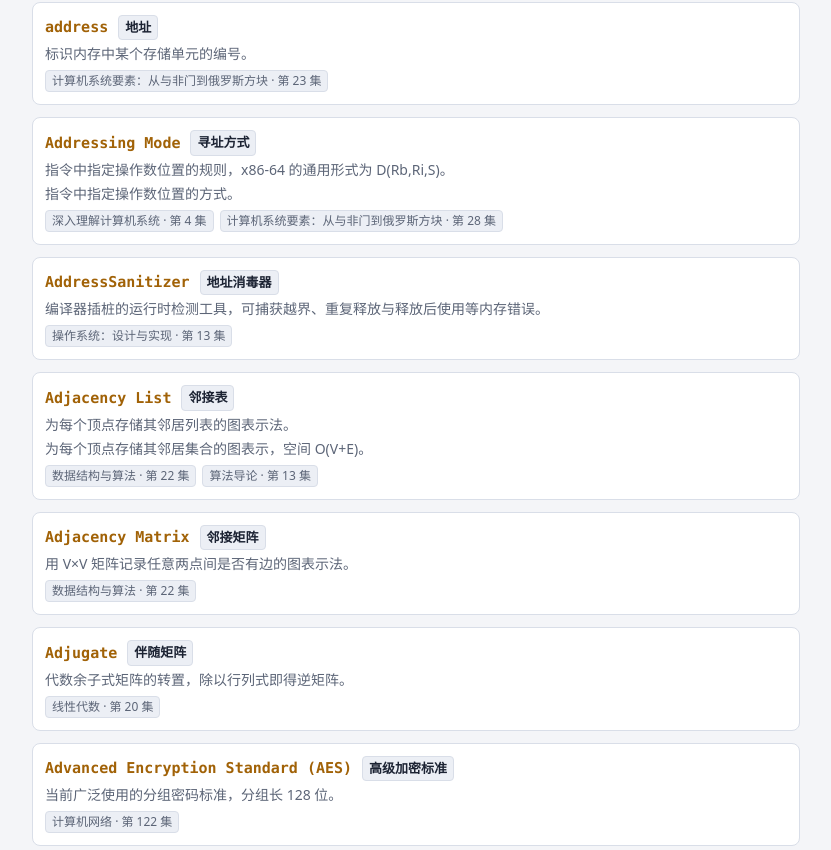
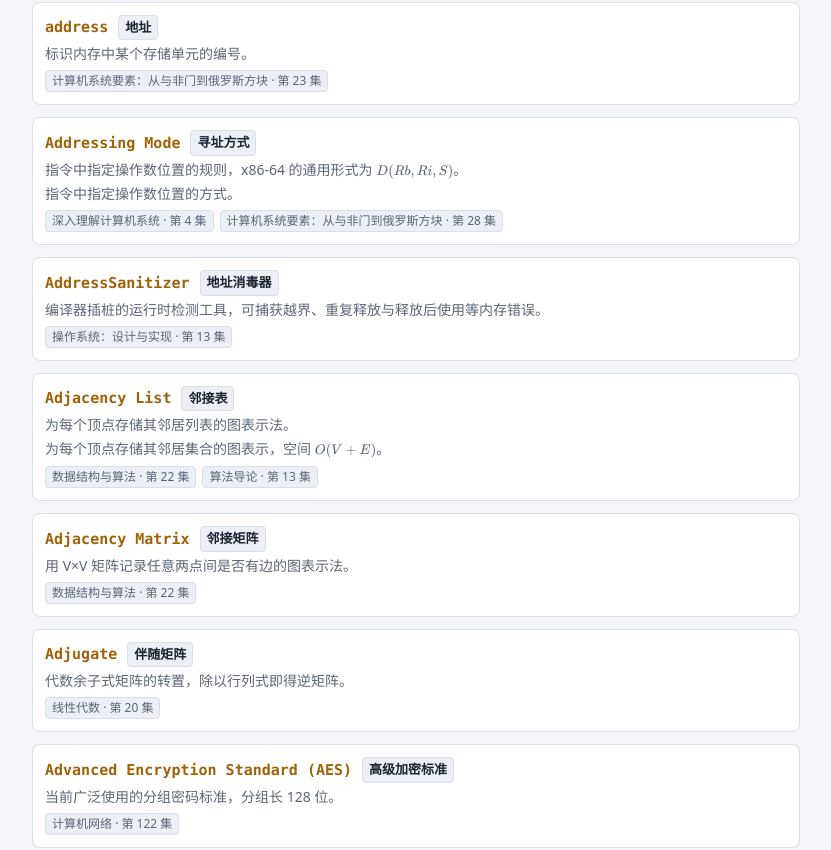
Before and after one commit to zzxzzk115/bixuetang, a Next.js app: page /glossary in a window 1280 px wide. Shown: the part 4480-5330 px from the top of the page, without its empty margins (224-1055 px from the left). Built offline with nearby package versions, Linux system fonts and the light colour scheme; no server answers.

Commit message:
知识点正文支持行内数学公式混排

```diff
--- a/src/app/courses/[id]/page.tsx
+++ b/src/app/courses/[id]/page.tsx
@@ -4,6 +4,7 @@ import { AnalysisPanel } from "@/components/analysis-panel";
 import { LevelBadge, SubjectBadge } from "@/components/badges";
 import { EmbedPlayer } from "@/components/embed-player";
 import { renderLatex } from "@/lib/math/render-latex";
+import { renderMathText } from "@/lib/math/render-math-text";
 import { EpisodeList } from "@/components/episode-list";
 import { StatusButtons } from "@/components/status-buttons";
 import { getCurrentUser } from "@/lib/auth/session";
@@ -56,8 +57,20 @@ export default async function CoursePage({
   // 公式在服务端排版好再传下去——KaTeX 因此不会进客户端包，
   // 课程页只需要多加载 KaTeX 的 CSS 与字体
   const formulaHtml: Record<string, string> = {};
+  const richTextHtml: Record<string, string> = {};
+  const addRichText = (text: string | undefined) => {
+    if (text && !richTextHtml[text]) richTextHtml[text] = renderMathText(text);
+  };
+  addRichText(course.description);
+  addRichText(analysis?.overview);
   for (const ep of analysis?.episodes ?? []) {
+    addRichText(ep.summary);
+    addRichText(
+      ep.summary.length > 48 ? ep.summary.slice(0, 48) + "…" : ep.summary,
+    );
     for (const kp of ep.keyPoints) {
+      addRichText(kp.title);
+      addRichText(kp.detail);
       if (!kp.formula || formulaHtml[kp.formula]) continue;
       const html = renderLatex(kp.formula);
       if (html) formulaHtml[kp.formula] = html;
@@ -87,7 +100,12 @@ export default async function CoursePage({
 
         {course.description && (
           <p className="mt-4 whitespace-pre-line text-sm leading-relaxed text-muted">
-            {course.description}
+            <span
+              className="analysis-rich-text"
+              dangerouslySetInnerHTML={{
+                __html: richTextHtml[course.description],
+              }}
+            />
           </p>
         )}
 
@@ -109,6 +127,7 @@ export default async function CoursePage({
             analysis={analysis}
             episodes={course.episodes}
             formulaHtml={formulaHtml}
+            richTextHtml={richTextHtml}
           />
         )}
       </div>
--- a/src/app/globals.css
+++ b/src/app/globals.css
@@ -66,6 +66,29 @@ math-field {
   --placeholder-color: var(--muted);
 }
 
+/* Chinese prose and KaTeX share the same baseline in summaries and glossary entries. */
+.analysis-rich-text .analysis-inline-math {
+  display: inline;
+  white-space: nowrap;
+}
+
+.analysis-rich-text .analysis-inline-math .katex {
+  font-size: 1em;
+}
+
+.analysis-rich-text .analysis-display-math {
+  display: block;
+  max-width: 100%;
+  margin: 0.5rem 0;
+  overflow-x: auto;
+  overflow-y: hidden;
+}
+
+.analysis-rich-text .katex-display {
+  margin: 0;
+  text-align: left;
+}
+
 /* XP 飘字动画 */
 @keyframes float-up {
   0% {
--- a/src/app/glossary/page.tsx
+++ b/src/app/glossary/page.tsx
@@ -1,5 +1,6 @@
 import Link from "next/link";
 import { getContent } from "@/lib/content/load";
+import { renderMathText } from "@/lib/math/render-math-text";
 
 export const metadata = { title: "术语对照表" };
 
@@ -134,9 +135,11 @@ export default async function GlossaryPage({
                       )}
                     </dt>
                     {e.definitions.map((d, i) => (
-                      <dd key={i} className="mt-1 text-sm text-muted">
-                        {d}
-                      </dd>
+                      <dd
+                        key={i}
+                        className="analysis-rich-text mt-1 text-sm text-muted"
+                        dangerouslySetInnerHTML={{ __html: renderMathText(d) }}
+                      />
                     ))}
                     <dd className="mt-1.5 flex flex-wrap gap-1.5">
                       {e.sources.map((s) => (
--- a/src/components/analysis-panel.tsx
+++ b/src/components/analysis-panel.tsx
@@ -11,15 +11,36 @@ function fmtTime(t: number): string {
   return `${m}:${String(s).padStart(2, "0")}`;
 }
 
+function RichText({
+  text,
+  html,
+}: {
+  text: string;
+  html: Record<string, string>;
+}) {
+  const rendered = html[text];
+  return rendered ? (
+    <span
+      className="analysis-rich-text"
+      dangerouslySetInnerHTML={{ __html: rendered }}
+    />
+  ) : (
+    text
+  );
+}
+
 export function AnalysisPanel({
   analysis,
   episodes,
   formulaHtml,
+  richTextHtml,
 }: {
   analysis: CourseAnalysis;
   episodes: Episode[];
   /** 服务端用 KaTeX 预渲染好的公式：原始 LaTeX → HTML。渲染失败的不会进这张表 */
   formulaHtml: Record<string, string>;
+  /** Escaped prose with server-rendered inline KaTeX fragments. */
+  richTextHtml: Record<string, string>;
 }) {
   const [openEp, setOpenEp] = useState<number | null>(null);
   const bvidOf = (n: number) => episodes.find((e) => e.n === n)?.bvid;
@@ -39,13 +60,17 @@ export function AnalysisPanel({
 
       {analysis.overview && (
         <p className="border-b border-edge px-4 py-3 text-sm leading-relaxed text-muted">
-          {analysis.overview}
+          <RichText text={analysis.overview} html={richTextHtml} />
         </p>
       )}
 
       <ul className="divide-y divide-edge">
         {analysis.episodes.map((ep) => {
           const open = openEp === ep.n;
+          const preview =
+            ep.summary.length > 48
+              ? ep.summary.slice(0, 48) + "…"
+              : ep.summary;
           return (
             <li key={ep.n}>
               <button
@@ -54,15 +79,15 @@ export function AnalysisPanel({
               >
                 <span>
                   <span className="mr-2 text-muted">#{ep.n}</span>
-                  {ep.summary.length > 48
-                    ? ep.summary.slice(0, 48) + "…"
-                    : ep.summary}
+                  <RichText text={preview} html={richTextHtml} />
                 </span>
                 <span className="shrink-0 text-muted">{open ? "▾" : "▸"}</span>
               </button>
               {open && (
                 <div className="space-y-3 bg-background/40 px-4 py-3">
-                  <p className="text-sm leading-relaxed">{ep.summary}</p>
+                  <p className="text-sm leading-relaxed">
+                    <RichText text={ep.summary} html={richTextHtml} />
+                  </p>
                   {ep.keyPoints.length > 0 && (
                     <ul className="space-y-1.5">
                       {ep.keyPoints.map((kp, i) => (
@@ -85,14 +110,22 @@ export function AnalysisPanel({
                             <span className="shrink-0 text-gold">◆</span>
                           )}
                           <span className="min-w-0">
-                            <b>{kp.title}</b>
+                            <b>
+                              <RichText text={kp.title} html={richTextHtml} />
+                            </b>
                             {kp.detail && (
-                              <span className="text-muted"> — {kp.detail}</span>
+                              <span className="text-muted">
+                                {" — "}
+                                <RichText
+                                  text={kp.detail}
+                                  html={richTextHtml}
+                                />
+                              </span>
                             )}
                             {kp.formula && (
                               <span className="mt-1 flex items-center gap-2">
                                 {/* 公式可能比容器宽，单独给一层横向滚动，别把整页撑出横条 */}
-                                <span className="min-w-0 flex-1 overflow-x-auto py-0.5">
+                                <span className="min-w-0 flex-1 overflow-x-auto overflow-y-hidden py-0.5">
                                   {formulaHtml[kp.formula] ? (
                                     <span
                                       dangerouslySetInnerHTML={{
--- /dev/null
+++ b/src/lib/math/render-math-text.ts
@@ -0,0 +1,142 @@
+import { renderLatex } from "./render-latex";
+
+const BARE_MATH_RUN =
+  /[A-Za-z0-9\u0370-\u03ff\u0300-\u036f\\_^{}()[\].,+\-*/=<>|!:'"\u00b2\u00b3\u2070-\u209f\u2190-\u22ff]+/gu;
+
+const MATH_COMMAND =
+  /\\(?:frac|dfrac|tfrac|sqrt|sum|prod|int|lim|log|ln|sin|cos|tan|exp|max|min|det|arg|nabla|partial|mathbf|mathrm|mathbb|mathcal|operatorname|left|right|cdot|times|leq|geq|neq|approx|infty|lambda|theta|alpha|beta|gamma|sigma|mu|pi)\b/;
+
+function escapeHtml(text: string): string {
+  return text.replace(/[&<>"']/g, (char) => {
+    switch (char) {
+      case "&":
+        return "&amp;";
+      case "<":
+        return "&lt;";
+      case ">":
+        return "&gt;";
+      case '"':
+        return "&quot;";
+      default:
+        return "&#39;";
+    }
+  });
+}
+
+function looksLikeBareMath(source: string): boolean {
+  const value = source.trim();
+  if (!value || value.length > 240) return false;
+  if (MATH_COMMAND.test(value)) return true;
+  if (/[\u2211\u222b\u221a\u221e\u2260\u2264\u2265\u2248\u2208\u2209\u2282\u2286\u222a\u2229]/u.test(value)) {
+    return true;
+  }
+  if (/\^|[\u00b2\u00b3\u2070-\u209f]/u.test(value)) return true;
+  if (/^[A-Za-z\u0370-\u03ff](?:'+)?\([^()]{1,40}\)$/u.test(value)) {
+    return true;
+  }
+
+  // Treat R_i and x_{n+1} as math, but leave identifiers such as ROW_NUMBER alone.
+  if (/(?:^|[^A-Za-z])(?:[A-Za-z]|[\u0370-\u03ff])_(?:\{|\d|(?:[A-Za-z\u0370-\u03ff](?![A-Za-z_])))/u.test(value)) {
+    return true;
+  }
+
+  // Equations whose left side is a conventional one- or two-letter variable.
+  // Longer assignments such as foo=bar are usually code and stay as prose.
+  return /(?:^|[\s(])(?:[A-Za-z\u0370-\u03ff]{1,2}(?:\([^)=<>]{1,40}\))?|[A-Za-z\u0370-\u03ff](?:[_^]\{?[^\s=<>]+\}?))\s*(?:={1,2}|<|>)\s*\S/u.test(
+    value,
+  );
+}
+
+function renderBareMath(text: string): string {
+  let html = "";
+  let cursor = 0;
+
+  for (const match of text.matchAll(BARE_MATH_RUN)) {
+    const index = match.index;
+    const run = match[0];
+    html += escapeHtml(text.slice(cursor, index));
+
+    const leading = run.match(/^\s*/u)?.[0] ?? "";
+    const trailing = run.match(/[\s.,;:!?]*$/u)?.[0] ?? "";
+    const candidate = run.slice(leading.length, run.length - trailing.length);
+    const rendered = looksLikeBareMath(candidate)
+      ? renderLatex(candidate)
+      : null;
+
+    html += escapeHtml(leading);
+    html += rendered
+      ? `<span class="analysis-inline-math">${rendered}</span>`
+      : escapeHtml(candidate);
+    html += escapeHtml(trailing);
+    cursor = index + run.length;
+  }
+
+  return html + escapeHtml(text.slice(cursor));
+}
+
+function dollarCanOpen(text: string, index: number): boolean {
+  const next = text[index + 1];
+  // Avoid treating shell parameters ($0, $@, $?, $_...) as math delimiters.
+  return !!next && !/[\s0-9@#?_*!-]/u.test(next);
+}
+
+/**
+ * Render prose containing inline math without trusting any source HTML.
+ *
+ * Supported explicit delimiters: $...$, $$...$$, \(...\), and \[...\].
+ * Existing AI notes also contain undelimited forms such as x_{n+1}, A^TA,
+ * and A=Q Lambda Q^T, so conservative bare-math recognition covers those forms.
+ */
+export function renderMathText(text: string): string {
+  let html = "";
+  let plainStart = 0;
+  let index = 0;
+
+  while (index < text.length) {
+    let open = "";
+    let close = "";
+    let display = false;
+
+    if (text.startsWith("$$", index)) {
+      open = close = "$$";
+      display = true;
+    } else if (text.startsWith("\\(", index)) {
+      open = "\\(";
+      close = "\\)";
+    } else if (text.startsWith("\\[", index)) {
+      open = "\\[";
+      close = "\\]";
+      display = true;
+    } else if (text[index] === "$" && dollarCanOpen(text, index)) {
+      open = close = "$";
+    }
+
+    if (!open) {
+      index += 1;
+      continue;
+    }
+
+    const bodyStart = index + open.length;
+    const closeAt = text.indexOf(close, bodyStart);
+    if (closeAt < 0 || (open === "$" && text.slice(bodyStart, closeAt).includes("\n"))) {
+      index += open.length;
+      continue;
+    }
+
+    const source = text.slice(bodyStart, closeAt).trim();
+    const rendered = source ? renderLatex(source, { display }) : null;
+    if (!rendered) {
+      index += open.length;
+      continue;
+    }
+
+    html += renderBareMath(text.slice(plainStart, index));
+    html += display
+      ? `<span class="analysis-display-math">${rendered}</span>`
+      : `<span class="analysis-inline-math">${rendered}</span>`;
+    index = closeAt + close.length;
+    plainStart = index;
+  }
+
+  return html + renderBareMath(text.slice(plainStart));
+}
```
Also changed, not shown: 1 other file (tests, documents, lock files or other folders).
